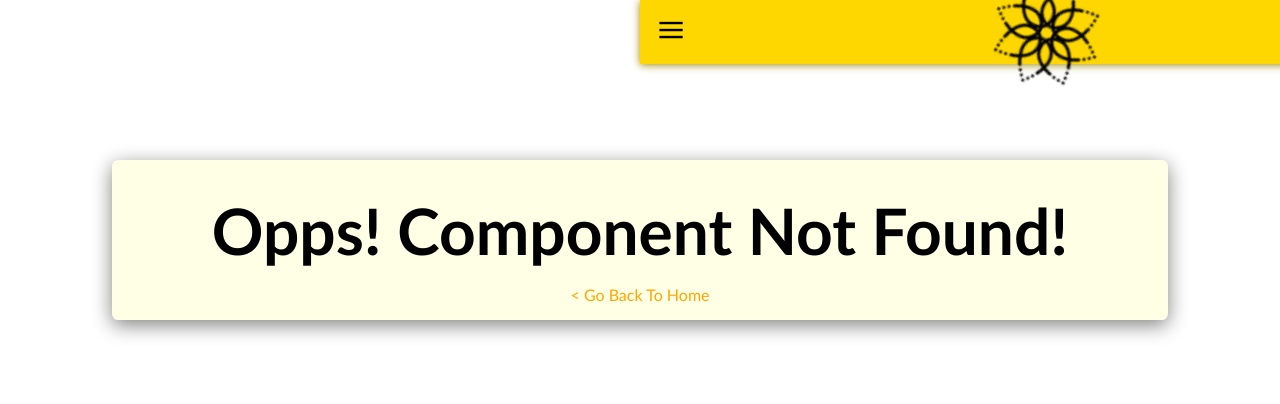
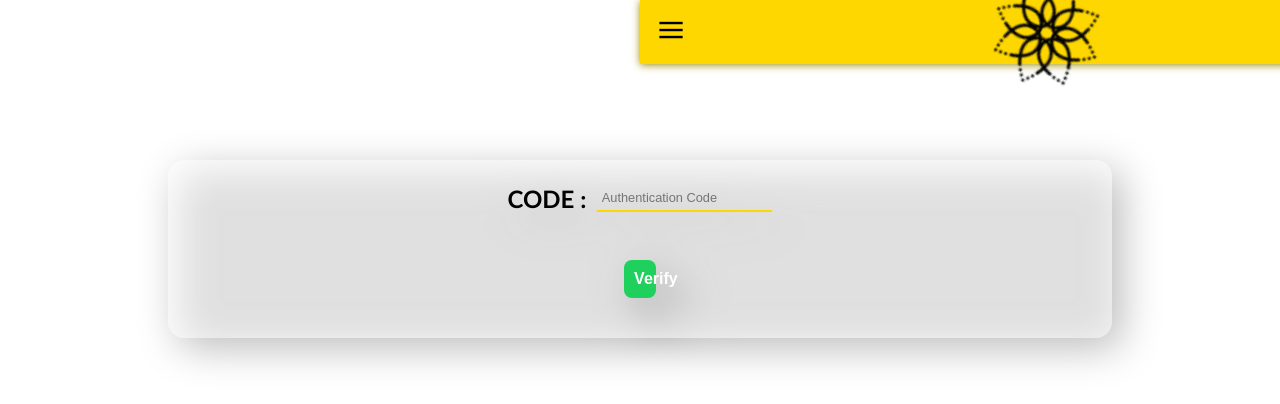
Before and after one commit to bhaveshmhadse/saideepClasses, a React (Create React App) app: page /saideepClasses/Auth in a window 1280 px wide. Before the commit this address had no page. Shown: the top 404 px of the page. Built offline with nearby package versions, Linux system fonts and the light colour scheme.

Commit message:
Last committ

```diff
--- a/src/App.js
+++ b/src/App.js
@@ -29,7 +29,7 @@ const App = () => {
       <div>
         <NavBar />
         <Switch>
-          <Route exact path='/'>
+          <Route exact path='/saideepClasses'>
             {showStudent && (
               <div style={{ width: '100vw', height: '110vh', margin: 0, padding: '2rem', display: 'flex', backdropFilter: 'blur(20px)', position: 'fixed', zIndex: 999, top: '0vh' }}>
                 <Student display='block' />
@@ -48,10 +48,10 @@ const App = () => {
             <Course />
             <Footer />
           </Route>
-          <Route path='/Auth' component={AuthCode} />
-          <Route path='/Contact' component={Contact} />
-          <Route path='/Owners' component={Owners} />
-          <Route path='/Enquire' component={Help} />
+          <Route exact path='/saideepClasses/Auth' component={AuthCode} />
+          <Route exact path='/saideepClasses/Contact' component={Contact} />
+          <Route exact path='/saideepClasses/Owners' component={Owners} />
+          <Route exact path='/saideepClasses/Enquire' component={Help} />
           <Route component={NotFound} />
         </Switch>
       </div>
--- a/src/components/Authentication/AuthCode.js
+++ b/src/components/Authentication/AuthCode.js
@@ -1,11 +1,11 @@
 import React, { useState } from 'react';
-import { BrowserRouter as Router, Route, Link } from 'react-router-dom';
-import Cred from './Credential';
+import Credential from './Credential';
 import './Auth.css';
 
 const AuthCode = () => {
   const AUTHENTICATION_CODE = 'Saideep_1991';
   const [code, changeCode] = useState('');
+  const [showCred, changeshowCred] = useState(false);
 
   const handleChange = e => {
     e.preventDefault();
@@ -13,27 +13,26 @@ const AuthCode = () => {
   };
 
   const submit = () => {
-    if (!(code === AUTHENTICATION_CODE)) alert('Please Enter Valid Credential!!');
+    if (code === AUTHENTICATION_CODE) {
+      changeshowCred(true);
+      return;
+    }
+    alert('Please Enter Secret Code!');
   };
 
-  const check = () => {
-    return code === AUTHENTICATION_CODE;
-  };
   return (
-    <Router>
-      <Route exact path='/Auth/Cred' component={Cred}></Route>
+    <>
+      {showCred && <Credential />}
       <div className='form' style={{ fontSize: '3vh' }}>
         CODE :
         <input type='password' placeholder='Authentication Code' onChange={handleChange} className='input1' />
         <div>
           <button style={{ width: '50%' }} className='green-button' onClick={submit}>
-            <Link to={check() ? '/Auth/Cred' : '/Auth'} className='td'>
-              Verify
-            </Link>
+            Verify
           </button>
         </div>
       </div>
-    </Router>
+    </>
   );
 };
 
--- a/src/components/Creators/DDM.jsx
+++ b/src/components/Creators/DDM.jsx
@@ -6,7 +6,9 @@ const DDM = ({ name, role, intro, image, whatsapp, whatsappLink }) => {
   return (
     <div className='card' style={{ textAlign: 'center' }}>
       <h1 className='ownername'>{name}</h1>
-      <h1 className='experience'>{role}</h1>
+      <h1 className='experience'>
+        <important className='experience'>{role}</important>
+      </h1>
       <img alt='img' className='profile' src={image}></img>
       <a href={whatsappLink}>
         <img alt='whatsapp' style={{ cursor: 'pointer', width: '4vh', borderRadius: '4rem', boxShadow: '0 2px 8px grey' }} src={whatsapp}></img>
--- a/src/components/NavBar/NavBar.js
+++ b/src/components/NavBar/NavBar.js
@@ -60,7 +60,7 @@ const NavBar = () => {
         </div>
         <ul className='uul'>
           <div>
-            <Link onClick={() => setVisibility('hide')} className='link' to='/'>
+            <Link onClick={() => setVisibility('hide')} className='link' to='/saideepClasses'>
               <img
                 alt='Home'
                 src={Home}
@@ -73,7 +73,7 @@ const NavBar = () => {
             </Link>
           </div>
           <div>
-            <Link onClick={() => setVisibility('hide')} className='link' to='/Auth'>
+            <Link onClick={() => setVisibility('hide')} className='link' to='/saideepClasses/Auth'>
               <img
                 alt='Auth'
                 src={Authentication}
@@ -86,7 +86,7 @@ const NavBar = () => {
             </Link>
           </div>
           <div>
-            <Link onClick={() => setVisibility('hide')} className='link' to='/Owners'>
+            <Link onClick={() => setVisibility('hide')} className='link' to='/saideepClasses/Owners'>
               <img
                 alt='Owners'
                 src={Owners}
@@ -99,7 +99,7 @@ const NavBar = () => {
             </Link>
           </div>
           <div>
-            <Link onClick={() => setVisibility('hide')} className='link' to='/Contact'>
+            <Link onClick={() => setVisibility('hide')} className='link' to='/saideepClasses/Contact'>
               <img
                 alt='Contact'
                 src={Contact}
@@ -112,7 +112,7 @@ const NavBar = () => {
             </Link>
           </div>
           <div>
-            <Link onClick={() => setVisibility('hide')} className='link' to='/Enquire'>
+            <Link onClick={() => setVisibility('hide')} className='link' to='/saideepClasses/Enquire'>
               <img
                 alt='Help'
                 src={Help}
--- a/src/components/NotFound.js
+++ b/src/components/NotFound.js
@@ -1,15 +1,14 @@
-
-import { Link } from "react-router-dom";
+import { Link } from 'react-router-dom';
 
 const NotFound = () => {
-    return (
-        <div style={{ borderRadius: ".4rem", boxShadow: "0 5px 20px grey", borderColor: "transparent", background: "rgba(251, 255, 0, 0.1", margin: "auto", width: "80vw", padding: "1rem", marginTop: "20vh" }}>
-            <h1 style={{ fontSize: "5vw", padding: "1rem" }}> Opps! Component Not Found!</h1>
-            <Link style={{ color: "orange", textDecoration: "none" }} to="/saideepClasses">{'< '} Go Back To Home</Link>
-
-        </div>
-
-    );
-}
+  return (
+    <div className='form'>
+      <h1 style={{ fontSize: '5vw', padding: '1rem' }}> Opps! Component Not Found!</h1>
+      <Link style={{ color: 'orange', textDecoration: 'none' }} to='/saideepClasses'>
+        {'< '} Go Back To Home
+      </Link>
+    </div>
+  );
+};
 
 export default NotFound;
--- a/src/components/StudentRegistration/studentregisteration.js
+++ b/src/components/StudentRegistration/studentregisteration.js
@@ -41,7 +41,7 @@ const StudentReg = () => {
               fontSize: '1.5rem',
               paddingLeft: '1rem',
             }}>
-            Benifits:
+            <important className='left'>Benifits:</important>
           </p>
           <ul
             style={{
```
